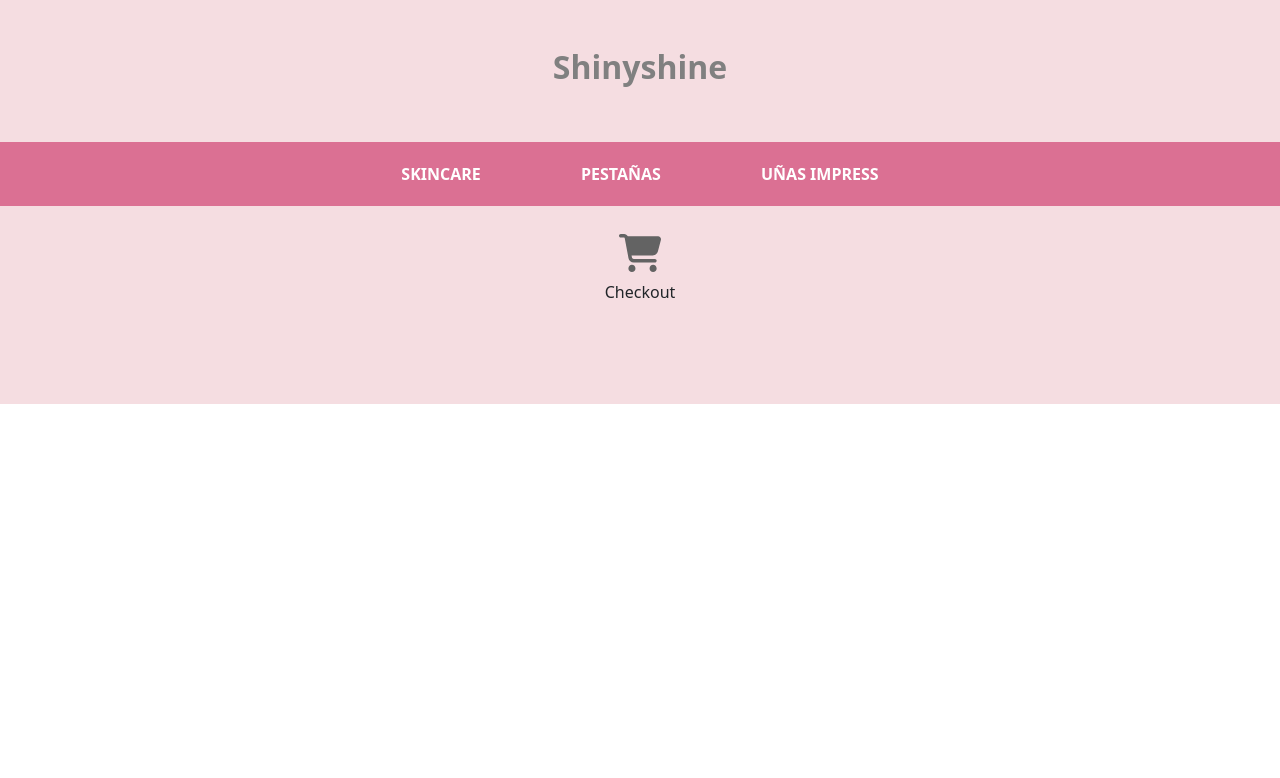
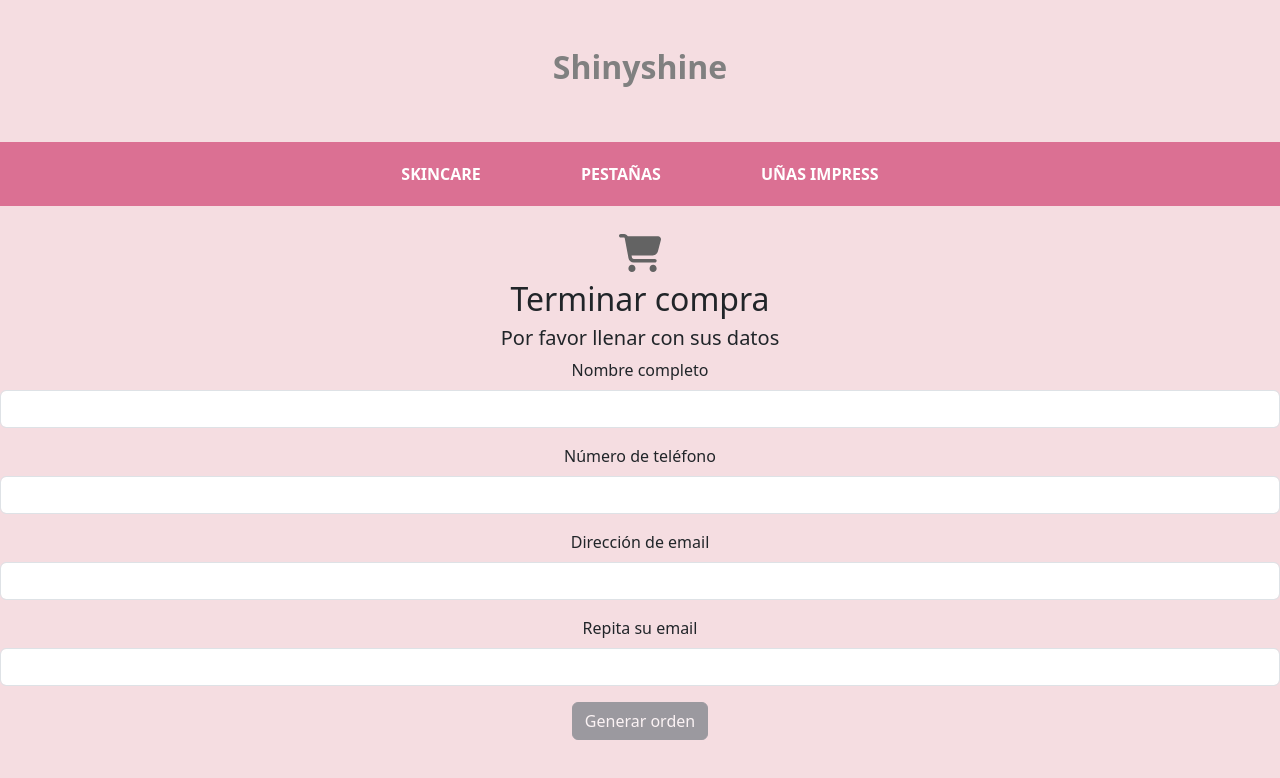
Before and after one commit to Alejandra-Vilches/Proyecto-React-Shinyshine, a React (Create React App) app: page /checkout in a window 1280 px wide. Shown: the top 778 px of the page. Built offline with nearby package versions, Linux system fonts and the light colour scheme.

Commit message:
checkout

```diff
--- a/src/components/Checkout/Checkout.js
+++ b/src/components/Checkout/Checkout.js
@@ -1,8 +1,72 @@
-import React from 'react';
+import { addDoc, collection, serverTimestamp } from 'firebase/firestore';
+import React, { useState, useContext } from 'react';
+import {db} from '../../services/firebase'
+import CartContext from '../../context/CartContext';
 
 const Checkout = () => {
+    const [user, setUser] = useState({})
+    const [validateEmail, setValidateEmail] = useState('')
+    const [orderId, setOrderId] = useState('')
+    const {cart, total, clear} = useContext(CartContext)
+
+    const datosComprador = (e) => {
+        setUser({
+            ...user,
+            [e.target.name]:e.target.value
+        })
+    }
+
+    const finalizarCompra = (e) => {
+        e.preventDefault()
+        if(!user.name && !user.phone){
+            alert('Llena los campos antes de continuar')
+        }else{
+            let order = {
+                user,
+                item:cart,
+                total:total(),
+                date:serverTimestamp()
+            }
+            const ventas = collection(db, "orders")
+            addDoc(ventas, order)
+            .then((res) =>{
+                setOrderId(res.id)
+                clear()
+            })
+            .catch((error) => console.log(error))
+        }
+    }
     return(
-        <div>Checkout</div>
+        <div>
+            {orderId !== ''
+            ?<div>
+                <h2>Tu compra ha sido exitosa</h2>
+                <h5>Su id de compra es:{orderId}</h5>
+            </div>
+            :<div>
+            <h2>Terminar compra</h2>
+            <h5>Por favor llenar con sus datos</h5>
+            <form onSubmit={finalizarCompra}>
+                <div className='mb-3'>
+                    <label className='form-label'> Nombre completo</label>
+                    <input className='form-control' onChange={datosComprador} type='text' placeholer='Nombre y apellido' name='name' required/>
+                </div>
+                <div className='mb-3'>
+                    <label className='form-label'> Número de teléfono</label>
+                    <input className='form-control' onChange={datosComprador} type='number' placeholer='+56974365283' name='phone' required/>
+                </div>
+                <div className='mb-3'>
+                    <label className='form-label'> Dirección de email</label>
+                    <input className='form-control' onChange={datosComprador} type='email' placeholer='hola@gmail.com' name='mail' required/>
+                </div>
+                <div className='mb-3'>
+                    <label className='form-label'> Repita su email</label>
+                    <input className='form-control' type='email' placeholer='hola@gmail.com' name='mail' onChange={((e) => setValidateEmail(e.target.value))}/>
+                </div>
+                <button className='btn btn-secondary' type='submit' disabled={validateEmail !== user.mail}>Generar orden</button>
+            </form>
+        </div>}
+        </div>
     )
 }
 
```
